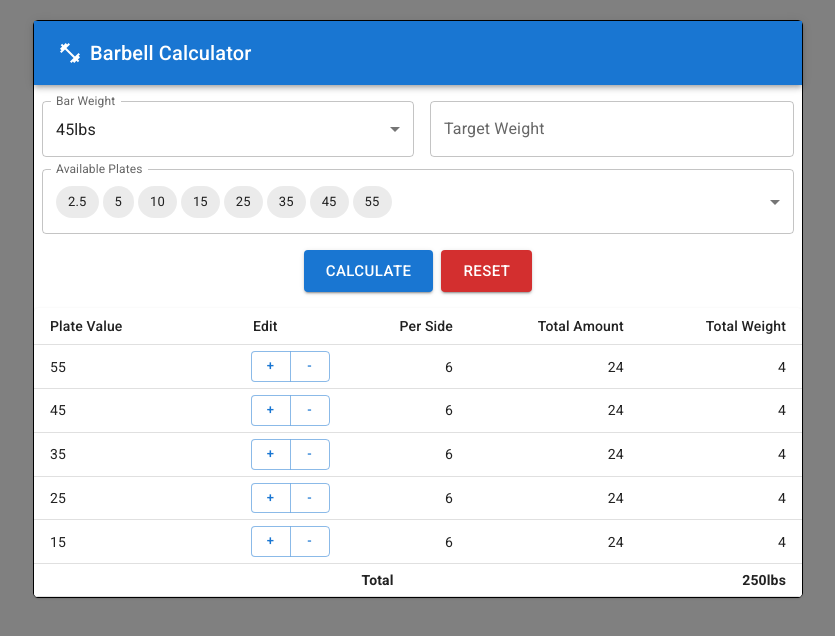
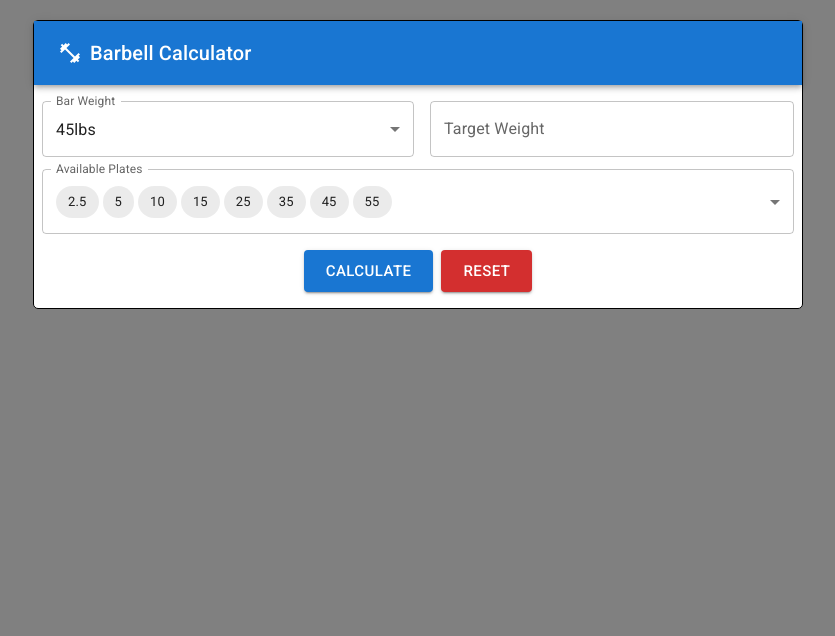
Before and after one commit to kcereno/mui-barbell-calc, a React (Create React App) app: page / in a window 1280 px wide. Shown: the top 636 px of the page, without its empty margins (222-1057 px from the left). Built offline with nearby package versions, Linux system fonts and the light colour scheme.

Commit message:
Finish calculating logic

```diff
--- a/src/App.tsx
+++ b/src/App.tsx
@@ -1,35 +1,68 @@
 import "./App.css";
 import ApplicationBar from "./components/ApplicationBar";
 import { useState } from "react";
-import { Grid, Stack, Button, Box } from "@mui/material";
-import { InputFields } from "./components/InputFields";
+import { Grid } from "@mui/material";
 import ResultTable from "./components/ResultTable";
 import { BarWeight } from "./components/BarWeight";
 import TargetWeight from "./components/TargetWeight";
 import AvailablePlates from "./components/AvailablePlates";
 import Buttons from "./components/Buttons";
+import { calculateLoadout } from "./functions/CalculatingFunctions";
+
+export type LoadoutEntryType = {
+  plate: number;
+  amountPerSide: number;
+};
+
+export type LoadoutType = LoadoutEntryType[];
 
 function App() {
-  const [barWeight, setBarWeight] = useState<number | null>(null);
+  const [barWeight, setBarWeight] = useState<number>(45);
+  const [targetWeight, setTargetWeight] = useState<number>(0);
+  const [availablePlates, setAvailablePlates] = useState([
+    2.5, 5, 10, 15, 25, 35, 45, 55,
+  ]);
+
+  const INITIAL_LOADOUT_VALUE = [] as LoadoutType;
+  const [loadout, setLoadout] = useState<LoadoutType>(INITIAL_LOADOUT_VALUE);
+
+  const handleSubmit = () => {
+    console.log("SUBMIT");
+    const loadout = calculateLoadout(barWeight, targetWeight, availablePlates);
+    setLoadout(loadout);
+  };
+  const handleReset = () => {
+    setTargetWeight(0);
+    setAvailablePlates([2.5, 5, 10, 15, 25, 35, 45, 55]);
+    setLoadout([]);
+  };
 
   return (
     <div className="App">
       <ApplicationBar />
       <Grid container spacing={1}>
         <Grid item xs={12} sm={6}>
-          <BarWeight />
+          <BarWeight barWeight={barWeight} updateBarWeight={setBarWeight} />
         </Grid>
         <Grid item xs={12} sm={6}>
-          <TargetWeight />
+          <TargetWeight
+            barWeight={barWeight}
+            updateTargetWeight={setTargetWeight}
+          />
         </Grid>
         <Grid item xs={12}>
-          <AvailablePlates />
+          <AvailablePlates
+            availablePlates={availablePlates}
+            updatePlates={setAvailablePlates}
+          />
         </Grid>
         <Grid item xs={12}>
-          <Buttons />
+          <Buttons submit={handleSubmit} reset={handleReset} />
         </Grid>
         <Grid item xs={12}>
-          <ResultTable />
+          {loadout.length === 0 ? null : (
+            <ResultTable barWeight={barWeight} loadout={loadout} />
+          )}
         </Grid>
       </Grid>
     </div>
--- a/src/components/AvailablePlates.tsx
+++ b/src/components/AvailablePlates.tsx
@@ -1,6 +1,4 @@
-import React, { useState } from "react";
-import Grid from "@mui/material/Grid";
-import Paper from "@mui/material/Paper";
+import React from "react";
 import { Box } from "@mui/material";
 import { Theme, useTheme } from "@mui/material/styles";
 import Select, { SelectChangeEvent } from "@mui/material/Select";
@@ -30,17 +28,21 @@ function getStyles(name: number, personName: readonly number[], theme: Theme) {
   };
 }
 
-const AvailablePlates = () => {
-  const [availablePlates, setAvailablePlates] = useState<number[]>([
-    2.5, 5, 10, 15, 25, 35, 45, 55,
-  ]);
+type PropTypes = {
+  availablePlates: number[];
+  updatePlates: React.Dispatch<React.SetStateAction<number[]>>;
+};
+
+const AvailablePlates = (props: PropTypes) => {
   const theme = useTheme();
 
-  const handleChange = (event: SelectChangeEvent<typeof availablePlates>) => {
+  const handleChange = (
+    event: SelectChangeEvent<typeof props.availablePlates>
+  ) => {
     const {
       target: { value },
     } = event;
-    setAvailablePlates(value as number[]);
+    props.updatePlates(value as number[]);
   };
 
   const plates = [2.5, 5, 10, 15, 25, 35, 45, 55];
@@ -60,7 +62,7 @@ const AvailablePlates = () => {
             labelId="demo-multiple-chip-label"
             id="demo-multiple-chip"
             multiple
-            value={availablePlates}
+            value={props.availablePlates}
             onChange={handleChange}
             input={
               <OutlinedInput
@@ -83,7 +85,7 @@ const AvailablePlates = () => {
               <MenuItem
                 key={plateValue}
                 value={plateValue}
-                style={getStyles(plateValue, availablePlates, theme)}
+                style={getStyles(plateValue, props.availablePlates, theme)}
               >
                 {plateValue}
               </MenuItem>
--- a/src/components/BarWeight.tsx
+++ b/src/components/BarWeight.tsx
@@ -5,12 +5,13 @@ import FormControl from "@mui/material/FormControl";
 import Select, { SelectChangeEvent } from "@mui/material/Select";
 
 type PropTypes = {
-  // value: number;
-  // updateBarWeight: (newValue: number) => void;
+  barWeight: number;
+  updateBarWeight: React.Dispatch<React.SetStateAction<number>>;
 };
+
 export const BarWeight = (props: PropTypes) => {
   const handleChange = (e: SelectChangeEvent<number>) => {
-    // props.updateBarWeight(e.target.value as number);
+    props.updateBarWeight(e.target.value as number);
   };
 
   return (
@@ -26,7 +27,7 @@ export const BarWeight = (props: PropTypes) => {
         <Select
           labelId="demo-simple-select-label"
           id="demo-simple-select"
-          value={45}
+          value={props.barWeight}
           label="Bar Weight"
           onChange={handleChange}
         >
--- a/src/components/Buttons.tsx
+++ b/src/components/Buttons.tsx
@@ -1,10 +1,15 @@
 import { Box, Button } from "@mui/material";
 import React from "react";
 
-const Buttons = () => {
+type PropTypes = {
+  submit: () => void;
+  reset: () => void;
+};
+
+const Buttons = (props: PropTypes) => {
   return (
     <Box sx={{ margin: 1, display: "flex", justifyContent: "center" }}>
-      <Button variant="contained" size="large">
+      <Button variant="contained" size="large" onClick={props.submit}>
         Calculate
       </Button>
       <Button
@@ -12,6 +17,7 @@ const Buttons = () => {
         variant="contained"
         size="large"
         color="error"
+        onClick={props.reset}
       >
         Reset
       </Button>
--- a/src/components/ResultTable.tsx
+++ b/src/components/ResultTable.tsx
@@ -6,16 +6,17 @@ import TableContainer from "@mui/material/TableContainer";
 import TableHead from "@mui/material/TableHead";
 import TableRow from "@mui/material/TableRow";
 import Paper from "@mui/material/Paper";
-import { Button, ButtonGroup, TableFooter } from "@mui/material";
+import { Button, ButtonGroup } from "@mui/material";
+import { LoadoutType } from "../App";
 
 function createData(
   plateValue: number,
   editButtons: any,
   perSide: number,
-  totalAmount: number,
+
   weightTotal: number
 ) {
-  return { plateValue, editButtons, perSide, totalAmount, weightTotal };
+  return { plateValue, editButtons, perSide, weightTotal };
 }
 
 const buttons = [<Button key="add">+</Button>, <Button key="delete">-</Button>];
@@ -26,25 +27,46 @@ const testButtons = (
   </>
 );
 
-const rows = [
-  createData(55, testButtons, 6.0, 24, 4.0),
-  createData(45, testButtons, 6.0, 24, 4.0),
-  createData(35, testButtons, 6.0, 24, 4.0),
-  createData(25, testButtons, 6.0, 24, 4.0),
-  createData(15, testButtons, 6.0, 24, 4.0),
-];
+type PropTypes = {
+  loadout: LoadoutType;
+  barWeight: number;
+};
 
-const ResultTable = () => {
+const ResultTable = (props: PropTypes) => {
+  const rows = props.loadout.map((entry) => {
+    const totalAmount = 2 * entry.amountPerSide;
+    const totalWeight = totalAmount * entry.plate;
+
+    return createData(
+      entry.plate,
+      testButtons,
+      entry.amountPerSide,
+      totalWeight
+    );
+  });
+
+  const getTotalWeight = () => {
+    let total: number = 0;
+
+    props.loadout.forEach((entry) => {
+      total += entry.plate * entry.amountPerSide * 2;
+    });
+
+    return total;
+  };
+
+  let plateTotal = getTotalWeight();
+
   return (
-    <TableContainer component={Paper}>
+    <TableContainer>
       <Table size="small" aria-label="a dense table">
         <TableHead>
           <TableRow>
-            <TableCell>Plate Value</TableCell>
+            <TableCell align="center">Plate Value</TableCell>
             <TableCell align="center">Edit</TableCell>
-            <TableCell align="right">Per Side</TableCell>
-            <TableCell align="right">Total Amount</TableCell>
-            <TableCell align="right">Total Weight</TableCell>
+            <TableCell align="center">Amount Per Side</TableCell>
+
+            <TableCell align="center">Total Weight</TableCell>
           </TableRow>
         </TableHead>
         <TableBody>
@@ -53,22 +75,26 @@ const ResultTable = () => {
               key={row.plateValue}
               sx={{ "&:last-child td, &:last-child th": { border: 0 } }}
             >
-              <TableCell component="th" scope="row">
+              <TableCell component="th" scope="row" align="center">
                 {row.plateValue}
               </TableCell>
-              <TableCell align="right">{row.editButtons}</TableCell>
-              <TableCell align="right">{row.perSide}</TableCell>
-              <TableCell align="right">{row.totalAmount}</TableCell>
-              <TableCell align="right">{row.weightTotal}</TableCell>
+              <TableCell align="center">{row.editButtons}</TableCell>
+              <TableCell align="center">{row.perSide}</TableCell>
+              <TableCell align="center">{row.weightTotal}</TableCell>
             </TableRow>
           ))}
           <TableRow sx={{ margingTop: 1 }}>
-            <TableCell colSpan={2} rowSpan={5} />
-            <TableCell colSpan={2}>
+            <TableCell />
+            <TableCell />
+
+            <TableCell align="right">
               <strong>Total</strong>
             </TableCell>
-            <TableCell rowSpan={2} align="right">
-              <strong>250lbs</strong>
+            <TableCell align="center">
+              <strong>
+                {plateTotal} plates + {props.barWeight} bar ={" "}
+                {plateTotal + props.barWeight} lbs
+              </strong>
             </TableCell>
           </TableRow>
         </TableBody>
--- a/src/components/TargetWeight.tsx
+++ b/src/components/TargetWeight.tsx
@@ -1,17 +1,45 @@
-import * as React from "react";
+import { useState } from "react";
 import Box from "@mui/material/Box";
-import Slider from "@mui/material/Slider";
-import { Container } from "@mui/system";
 import TextField from "@mui/material/TextField";
 
-const TargetWeight = () => {
+type PropTypes = {
+  barWeight: number;
+  updateTargetWeight: React.Dispatch<React.SetStateAction<number>>;
+};
+
+const TargetWeight = (props: PropTypes) => {
+  const [inputIsValid, setInputIsValid] = useState(false);
+  const [isTouched, setisTouched] = useState(false);
+
+  const handleChange = (
+    e: React.ChangeEvent<HTMLTextAreaElement | HTMLInputElement>
+  ) => {
+    setisTouched(true);
+    const input = e.target.value;
+
+    if (+input < props.barWeight) {
+      setInputIsValid(false);
+    } else {
+      setInputIsValid(true);
+    }
+    props.updateTargetWeight(+input);
+  };
+
   return (
-    <Box sx={{ marginTop: { sm: 2 }, marginRight: 1, marginLeft: { xs: 1} }}>
+    <Box sx={{ marginTop: { sm: 2 }, marginRight: 1, marginLeft: { xs: 1 } }}>
       <TextField
+        error={isTouched && !inputIsValid}
+        helperText={
+          isTouched &&
+          !inputIsValid &&
+          "Please enter a number greater than bar weight"
+        }
         fullWidth
         id="outlined-basic"
         label="Target Weight"
         variant="outlined"
+        type="number"
+        onChange={handleChange}
       />
     </Box>
   );
--- /dev/null
+++ b/src/functions/CalculatingFunctions.ts
@@ -0,0 +1,28 @@
+import { LoadoutType, LoadoutEntryType } from "../App";
+
+export const calculateLoadout = (
+  barWeight: number,
+  targetWeight: number,
+  availablePlates: number[]
+): LoadoutType => {
+  let calcWeight = (targetWeight - barWeight) / 2;
+  const sortedPlates = availablePlates.sort((a, b) => b - a);
+  let resultArr: LoadoutType = [];
+
+  sortedPlates.forEach((plate) => {
+    let newEntry: LoadoutEntryType = {
+      plate: plate,
+      amountPerSide: 0,
+    };
+
+    if (calcWeight >= plate) {
+      let plateAmount = Math.floor(calcWeight / plate);
+      newEntry.amountPerSide = plateAmount;
+
+      calcWeight -= plate * plateAmount;
+    }
+    resultArr.push(newEntry);
+  });
+
+  return resultArr;
+};
```
Also changed, not shown: src/components/ActualWeight.tsx (deleted, +0 -22 lines), src/components/InputFields.tsx (deleted, +0 -37 lines).
